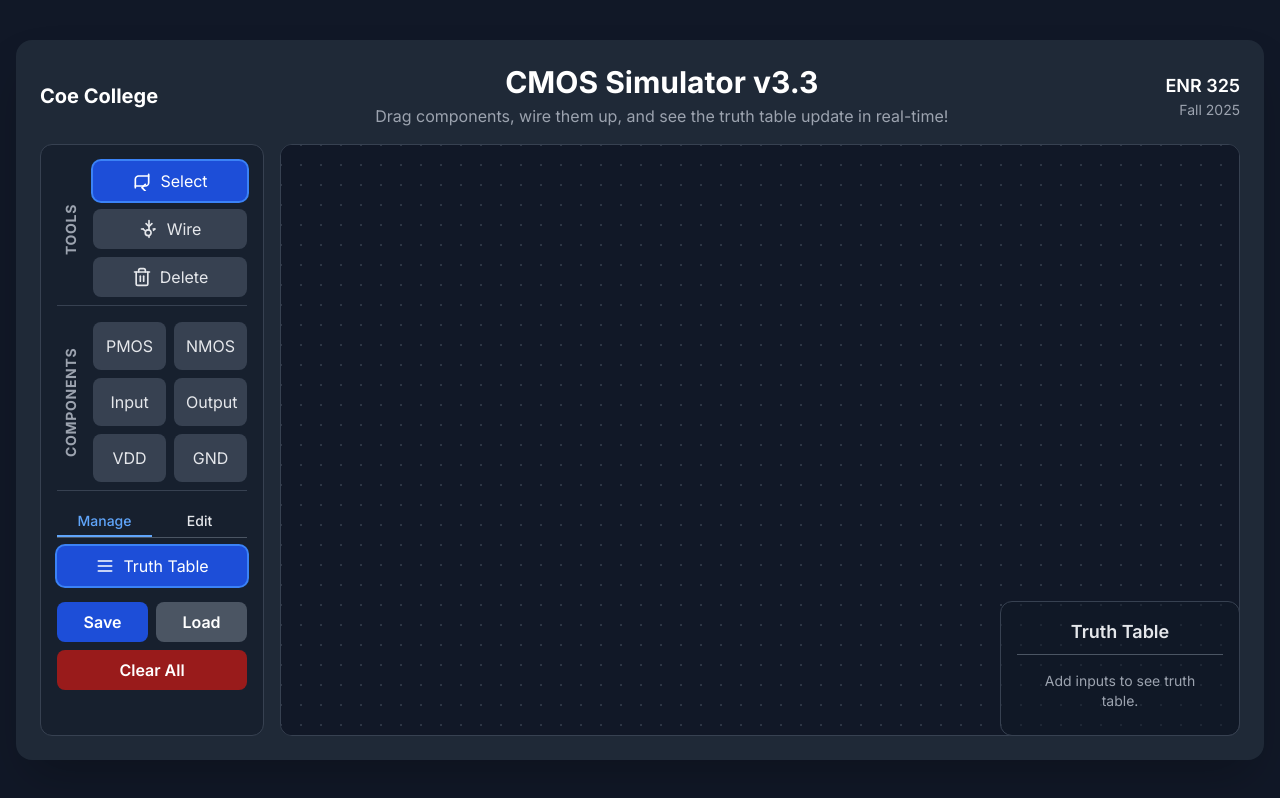
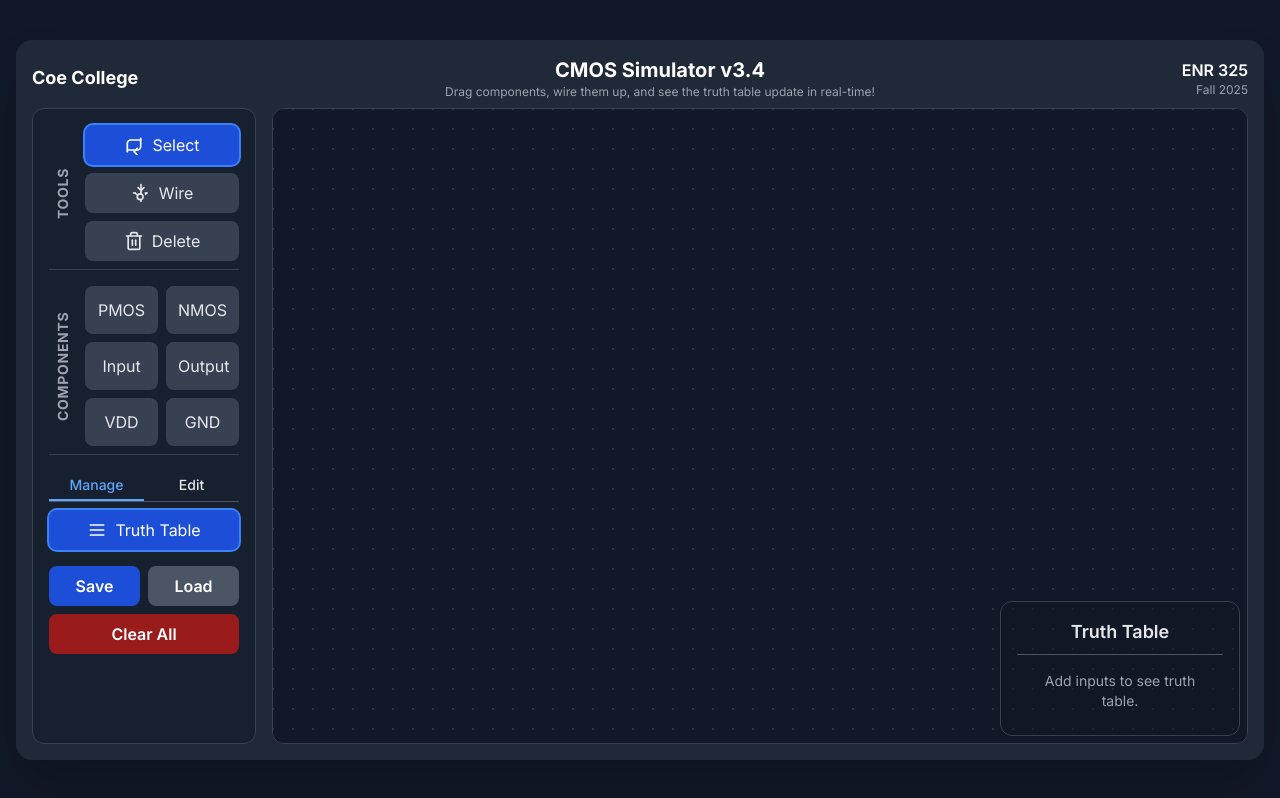
Before and after one commit to xlicoe/CMOS-demo, a plain HTML site: page index.html in a window 1280 px wide. Drawn offline with nearby package versions, Linux system fonts and the light colour scheme.

Commit message:
Update index.html

```diff
--- a/index.html
+++ b/index.html
@@ -3,18 +3,19 @@
 <head>
     <meta charset="UTF-8">
     <meta name="viewport" content="width=device-width, initial-scale=1.0">
-    <title>CMOS Simulator v3.3</title>
+    <title>CMOS Simulator v3.4</title>
 
     <!--
-        Project: CMOS Simulator v3.3
+        Project: CMOS Simulator v3.4
         Generated with: Google Gemini (Version: 2.5 Pro, Reasoning, math & code)
         Reference: https://gemini.google.com/
         Date of Final Version: August 15, 2025
         Development History: This application was built iteratively.
-        v2.9-v3.3 Change: Fixed left column not showing properly on MacPro screens.
+        v2.9-v3.4 Change: Fixed left column not showing properly on MacPro screens.
         v2.3-v2.8 Change: UI and visual change.
         v2.2 Change: Reworked the simulation engine to remove complex priority logic.
     -->
+
 
     <script src="https://cdn.tailwindcss.com"></script>
     <link href="https://fonts.googleapis.com/css2?family=Inter:wght@400;500;600;700&display=swap" rel="stylesheet">
@@ -107,18 +108,18 @@
 </head>
 <body class="bg-gray-900 text-gray-200 flex flex-col items-center justify-center min-h-screen p-4 overflow-hidden">
 
-    <div class="w-full max-w-7xl h-[90vh] bg-gray-800 rounded-2xl shadow-2xl p-4 md:p-6 flex flex-col gap-4 relative">
+    <div class="w-full max-w-7xl h-[90vh] bg-gray-800 rounded-2xl shadow-2xl p-2 md:p-4 flex flex-col gap-2 relative">
         <header class="flex items-center justify-between">
             <div class="flex items-center gap-4">
-                <div class="text-xl font-bold text-white">Coe College</div>
+                <div class="text-lg font-bold text-white">Coe College</div>
             </div>
             <div class="text-center">
-                <h1 class="text-2xl md:text-3xl font-bold text-white">CMOS Simulator v3.3</h1>
-                <p class="text-gray-400 mt-1 text-sm md:text-base">Drag components, wire them up, and see the truth table update in real-time!</p>
+                <h1 class="text-lg md:text-xl font-bold text-white">CMOS Simulator v3.4</h1>
+                <p class="text-gray-400 text-xs">Drag components, wire them up, and see the truth table update in real-time!</p>
             </div>
             <div class="text-right">
-                <p class="text-lg font-semibold text-white">ENR 325</p>
-                <p class="text-sm text-gray-400">Fall 2025</p>
+                <p class="text-base font-semibold text-white">ENR 325</p>
+                <p class="text-xs text-gray-400">Fall 2025</p>
             </div>
         </header>
 
@@ -156,7 +157,6 @@
                     </div>
                 </div>
 
-                <!-- MODIFIED: Actions section updated -->
                 <div class="flex-grow flex flex-col">
                     <nav class="flex border-b border-gray-600">
                         <button class="action-tab-button active w-1/2 py-1 text-center font-medium text-sm" data-tab="manage">Manage</button>
```
